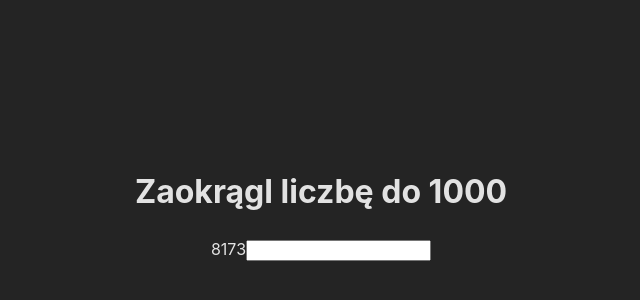
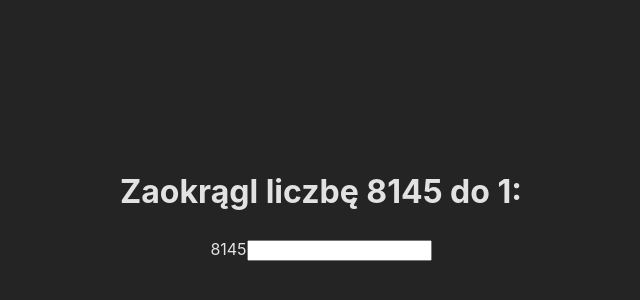
Before and after one commit to awnetcode/Math-quest, a React (Vite) app: page / in a window 1280 px wide. Shown: the part 196-496 px from the top of the page, without its empty margins (319-959 px from the left). Built offline with nearby package versions, Linux system fonts and the light colour scheme.

Commit message:
round-component

```diff
--- a/src/App.jsx
+++ b/src/App.jsx
@@ -4,7 +4,7 @@ import Round from './components/Round'
 function App() {
   return (
     <>
-    <Round/>
+    <Round />
 
     </>
   )
--- a/src/components/Round.jsx
+++ b/src/components/Round.jsx
@@ -2,20 +2,45 @@ import '../styles/round.css';
 
 const Round = () =>{
 
-    let roundNumber = 20;
-    const questNumber = Math.floor(Math.random()*9999);
-    {questNumber < 1000 ? roundNumber = 100 : roundNumber = 1000}
+    let number = 0;
+    let factor = 0;
+    let rounded = 0;
+    let exponent = 0;
 
+    function getRoundingFactor() {
+        // Losowanie potęgi liczby 10 od 0 do 3
+        const exponent = Math.floor(Math.random() * 4);
+        return Math.pow(10, exponent); // Zwraca 10^0, 10^1, 10^2 lub 10^3
+      }
+
+    function getRandomNumber(min) {
+        // Losowanie liczby od minimalnej wartości do 9999
+        return Math.floor(Math.random() * (9999 - min + 1)) + min;
+      }
+
+      function roundNumber() {
+         factor = getRoundingFactor();
+         number = getRandomNumber(factor);  // Losuj liczbę od wartości `factor` w górę
+
+         rounded = Math.round(number / factor) * factor;
+
+        console.log(`Wylosowana liczba: ${number}`);
+        console.log(`Czynnik zaokrąglenia: ${exponent}`);
+        console.log(`Zaokrąglona liczba: ${rounded}`);
+      }
+
+      roundNumber();
     return(
     <>
-    <h1 className="quest-title">Zaokrągl liczbę do {roundNumber}</h1>
+    <h1 className="quest-title">Zaokrągl liczbę {number} do {factor}:</h1>
     <form action="#" className="quest-round">
-        {questNumber}
+        {rounded}
         <input type="number" />
     </form>
 
     </>
     )
+
 };
 
 export default Round;
```
